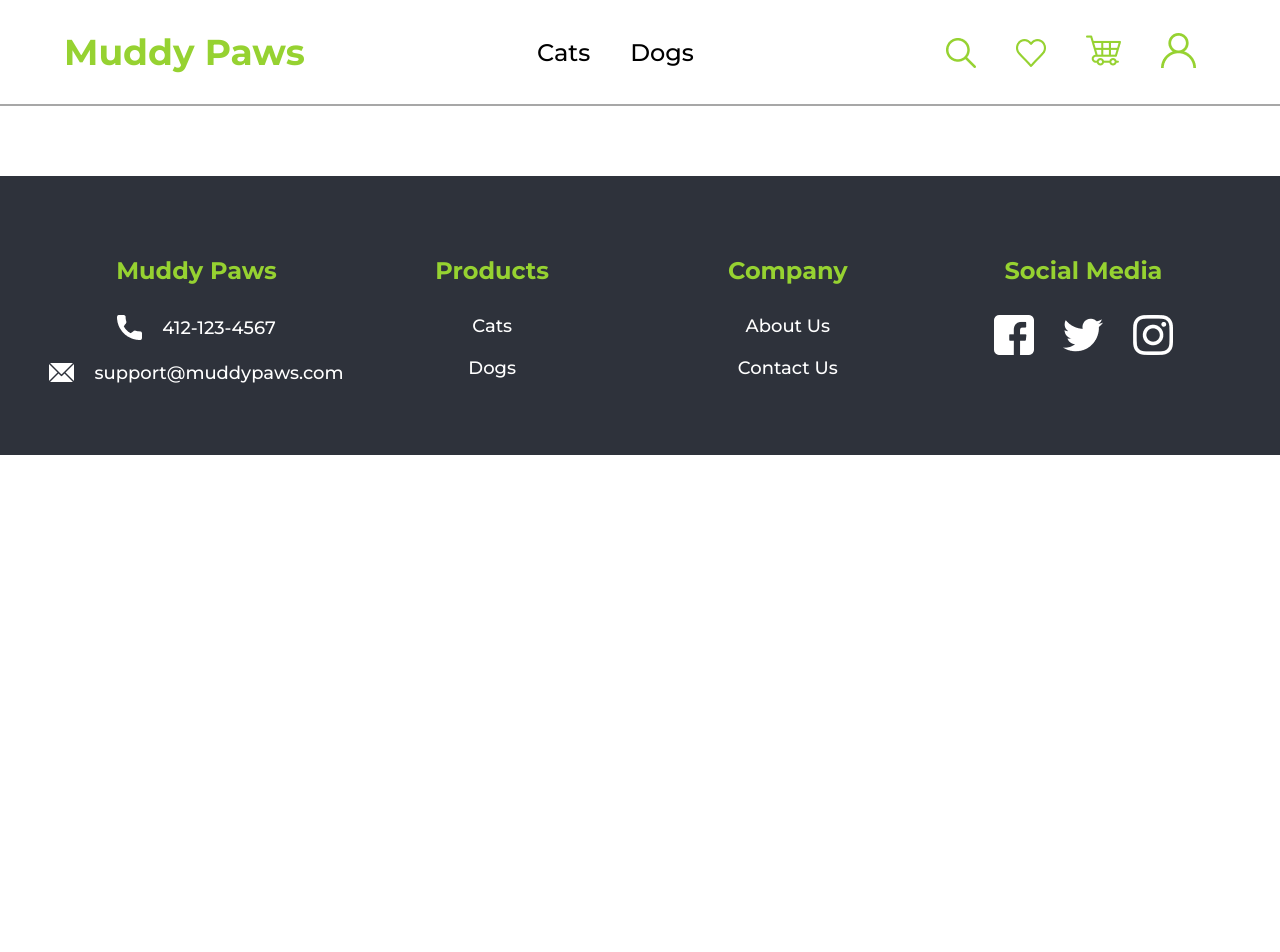
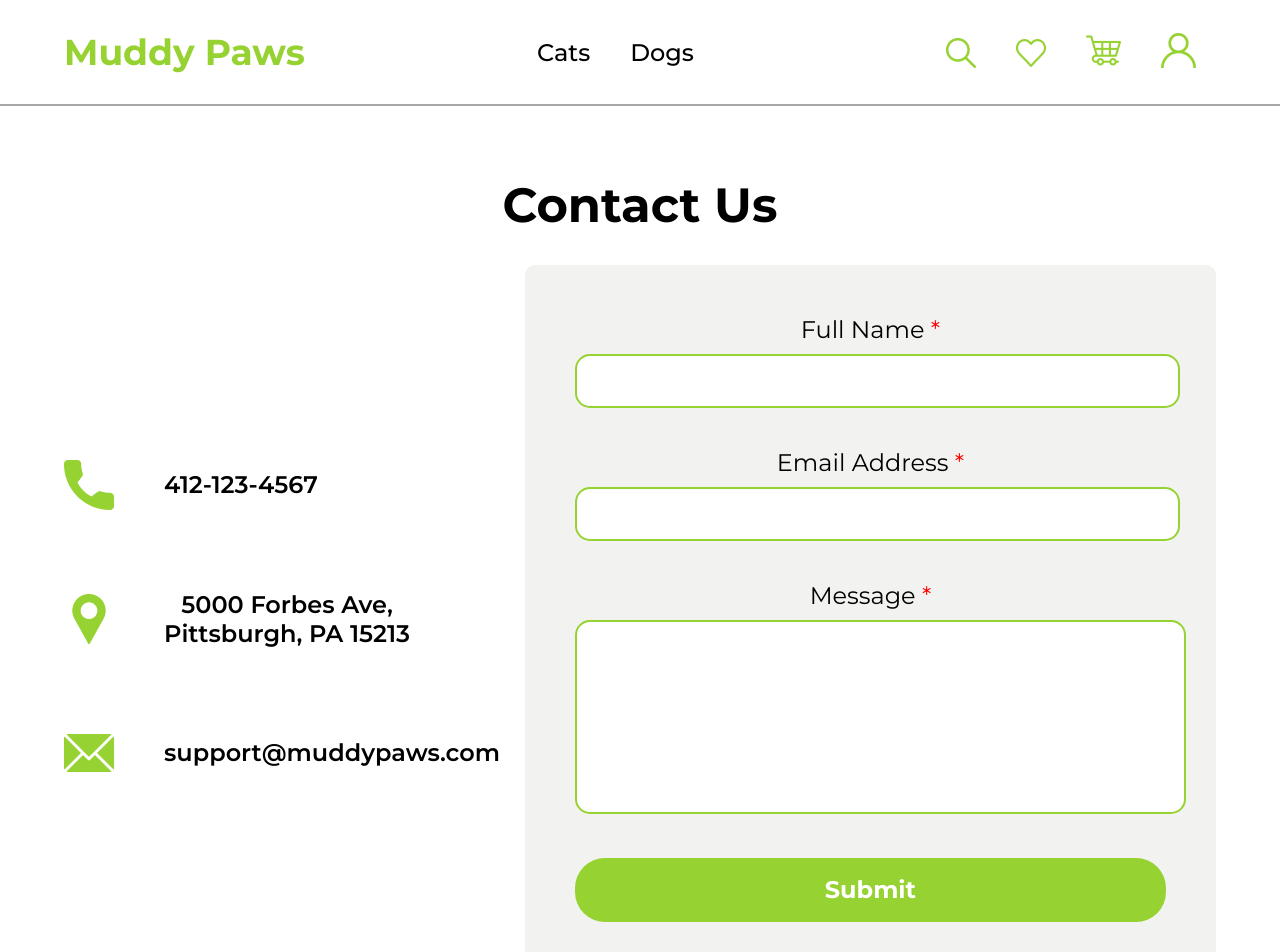
Before and after one commit to NathanJen/assignment_6, a React (Create React App) app: page /contact in a window 1280 px wide. Shown: the top 952 px of the page. Before the commit the page ends 800 px from the top, so only its background shows below. Built offline with nearby package versions, Linux system fonts and the light colour scheme.

Commit message:
added contact component

```diff
--- a/src/App.js
+++ b/src/App.js
@@ -1,11 +1,12 @@
 import React from 'react'
 import './App.css';
-import { Switch, Route } from "react-router-dom";
+import { Switch, Route } from "react-router-dom"
 import Header from './components/Header/Header'
 import Footer from './components/Footer/Footer'
 import Home from './components/Home/Home'
 import Products from './components/Products/Products'
-import ProductDetails from './components/ProductDetails/ProductDetails';
+import ProductDetails from './components/ProductDetails/ProductDetails'
+import Contact from './components/Contact/Contact'
 
 export default class App extends React.Component {
   render() {
@@ -16,6 +17,7 @@ export default class App extends React.Component {
           <Route exact path='/' component={Home} />
           <Route exact path='/products' component={Products} />
           <Route exact path='/item' component={ProductDetails} />
+          <Route exact path='/contact' component={Contact} />
         </Switch>
         <Footer />
       </div>
--- /dev/null
+++ b/src/components/Contact/Contact.js
@@ -0,0 +1,45 @@
+import React from 'react'
+import styles from './Contact.module.css'
+import PhoneIcon from '../../assets/greenPhone.png'
+import AddressIcon from '../../assets/greenPin.png'
+import EmailIcon from '../../assets/greenEmail.png'
+
+export default function Contact () {
+  return (
+    <div className='content-container'>
+      <div className='category-name-container'>
+        <h1 className='category-name'>Contact Us</h1>
+      </div>
+      <div className='row'>
+        <div className={styles.contactInfoContainer}>
+          <div className={styles.contactInfoRow}>
+            <img src={PhoneIcon} alt='phone' />
+            <p className={styles.contactInfo}>412-123-4567</p>
+          </div>
+          <div className={styles.contactInfoRow}>
+            <img src={AddressIcon} alt='location' />
+            <p className={styles.contactInfo}>
+              5000 Forbes Ave,<br />
+              Pittsburgh, PA 15213
+            </p>
+          </div>
+          <div className={styles.contactInfoRow}>
+            <img src={EmailIcon} alt='email' />
+            <p className={styles.contactInfo}>support@muddypaws.com</p>
+          </div>
+        </div>
+        <div className={styles.formContainer}>
+          <form>
+            <p className={styles.formLabel}>Full Name <span className={styles.required} >*</span></p>
+            <input type="text" name="name" /><br />
+            <p className={styles.formLabel}>Email Address <span className={styles.required} >*</span></p>
+            <input type="text" name="email" /><br />
+            <p className={styles.formLabel}>Message <span className={styles.required} >*</span></p>
+            <textarea name="message"></textarea>
+            <button className={styles.formBtn}>Submit</button>
+          </form>
+        </div>
+      </div>
+    </div>
+  )
+}
--- /dev/null
+++ b/src/components/Contact/Contact.module.css
@@ -0,0 +1,84 @@
+.required {
+  color: #FF0000;
+}
+
+.contactInfoContainer {
+  width: 35%;
+}
+
+.formContainer {
+  width: 60%;
+  background-color: #F2F3F0;
+  border-radius: 10px;
+}
+
+.contactInfoRow {
+  display: flex;
+  align-items: center;
+  margin: 0 auto;
+}
+
+.contactInfoRow:not(:last-child) {
+  margin-bottom: 80px;
+}
+
+.contactInfo {
+  font-style: normal;
+  font-weight: 600;
+  font-size: 24px;
+  line-height: 29px;
+  margin-left: 50px;
+}
+
+form {
+  padding: 50px;
+}
+
+.formLabel {
+  font-style: normal;
+  font-weight: normal;
+  font-size: 24px;
+  line-height: 29px;
+  margin-bottom: 10px;
+}
+
+form input {
+  font-family: 'Montserrat';
+  border: 2px solid #96D231;
+  border-radius: 15px;
+  width: 100%;
+  margin-bottom: 40px;
+  height: 50px;
+  font-style: normal;
+  font-weight: normal;
+  font-size: 18px;
+  padding-left: 10px;
+}
+
+form textarea {
+  font-family: 'Montserrat';
+  border: 2px solid #96D231;
+  border-radius: 15px;
+  width: 96%;
+  margin-bottom: 40px;
+  height: 150px;
+  font-style: normal;
+  font-weight: normal;
+  font-size: 18px;
+  padding: 20px;
+  resize: none;
+}
+
+.formBtn {
+  padding: 15px;
+  border: none;
+  background-color: #96D231;
+  color: white;
+  font-style: normal;
+  font-weight: bold;
+  font-size: 24px;
+  line-height: 34px;
+  border-radius: 30px;
+  width: 100%;
+  cursor: pointer;
+}
--- a/src/components/Footer/Footer.js
+++ b/src/components/Footer/Footer.js
@@ -1,6 +1,6 @@
 import React from 'react'
 import styles from './Footer.module.css'
-// import { NavLink } from "react-router-dom"
+import { NavLink } from "react-router-dom"
 import Phone from '../../assets/phone.png'
 import Email from '../../assets/email.png'
 import Facebook from '../../assets/facebook.png'
@@ -23,13 +23,13 @@ export default function Footer() {
       </div>
       <div className={styles.footerCategory}>
         <p className={`${styles.footerTitle} green`}>Products</p>
-        <a href='./dogs.html' className={styles.footerLink}>Cats</a>
-        <a href='./dogs.html' className={styles.footerLink}>Dogs</a>
+        <NavLink to='/products'><p className={styles.footerLink}>Cats</p></NavLink>
+        <NavLink to='/products'><p className={styles.footerLink}>Dogs</p></NavLink>
       </div>
       <div className={styles.footerCategory}>
         <p className={`${styles.footerTitle} green`}>Company</p>
         <p className={styles.footerLink}>About Us</p>
-        <p className={styles.footerLink}>Contact Us</p>
+        <NavLink to='/contact'><p className={styles.footerLink}>Contact Us</p></NavLink>
       </div>
       <div className={styles.footerCategory}>
         <p className={`${styles.footerTitle} green`}>Social Media</p>
--- a/src/index.css
+++ b/src/index.css
@@ -50,6 +50,13 @@
   margin-bottom: 30px;
 }
 
+.category-name {
+  font-style: normal;
+  font-weight: bold;
+  font-size: 48px;
+  line-height: 59px;
+}
+
 .dropdown {
   border: 1px solid #96D231;
   font-style: normal;
```
